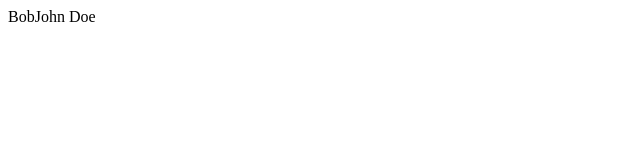
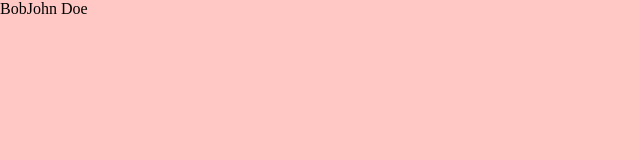
Before and after one commit to bowlofsunshine/simple-js-app, a plain HTML site: page index.html in a window 1280 px wide. Shown: the whole page, without its empty margins (0-640 px from the left). Drawn offline with nearby package versions, Linux system fonts and the light colour scheme.

Commit message:
Update index.html
linked css style sheets

```diff
--- a/index.html
+++ b/index.html
@@ -4,6 +4,8 @@
     <meta charset="utf-8">
     <meta name="viewport" content="width=device-width, initial-scale=1">
     <title>Simple JS App</title>
+    <link rel="stylesheet" type="text/css" href="https://cdnjs.cloudflare.com/ajax/libs/normalize/8.0.0/normalize.min.css">
+    <link rel="stylesheet" type="text/css" href="css/styles.css">
   </head>
   <body>
      <script src="js/scripts.js"></script>
```
